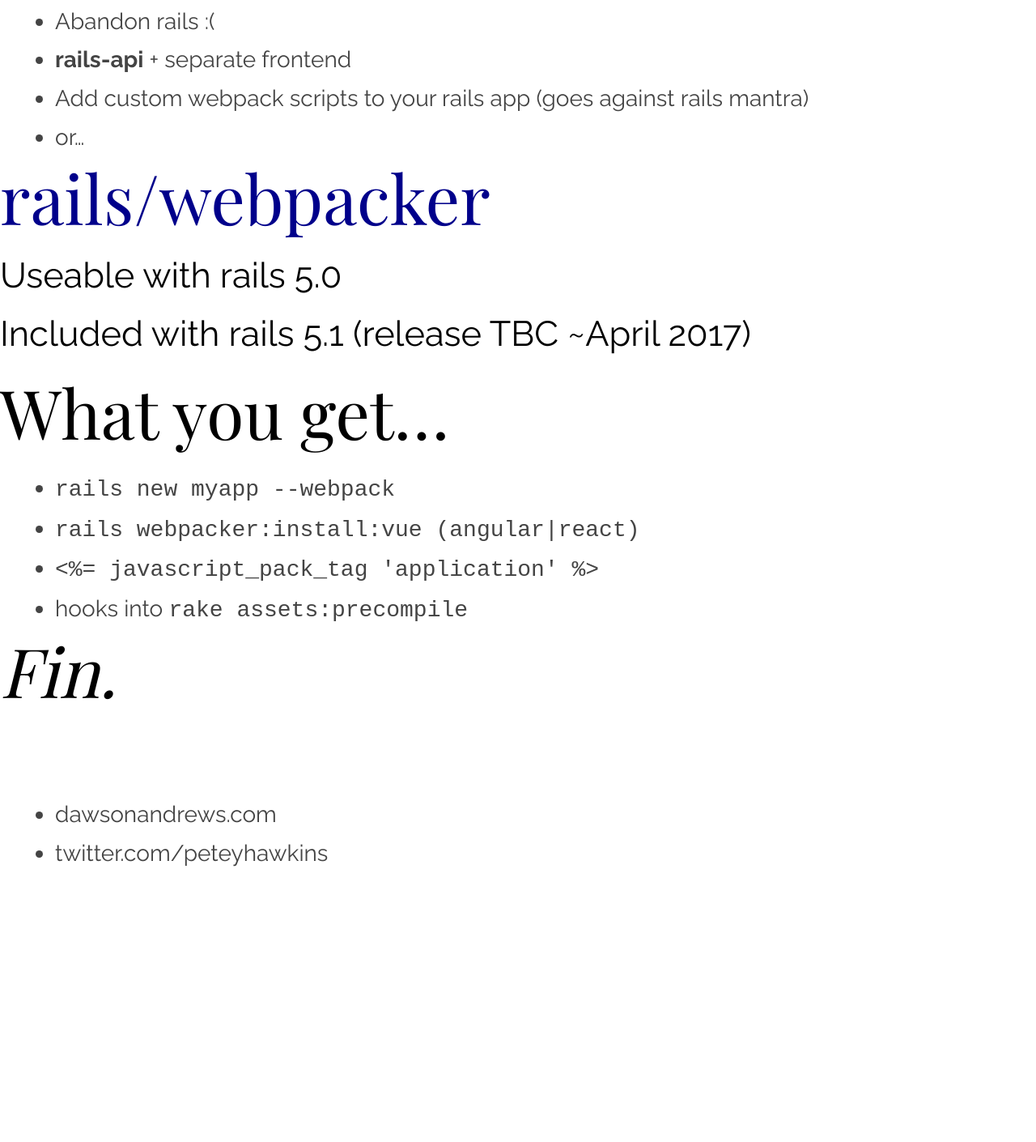
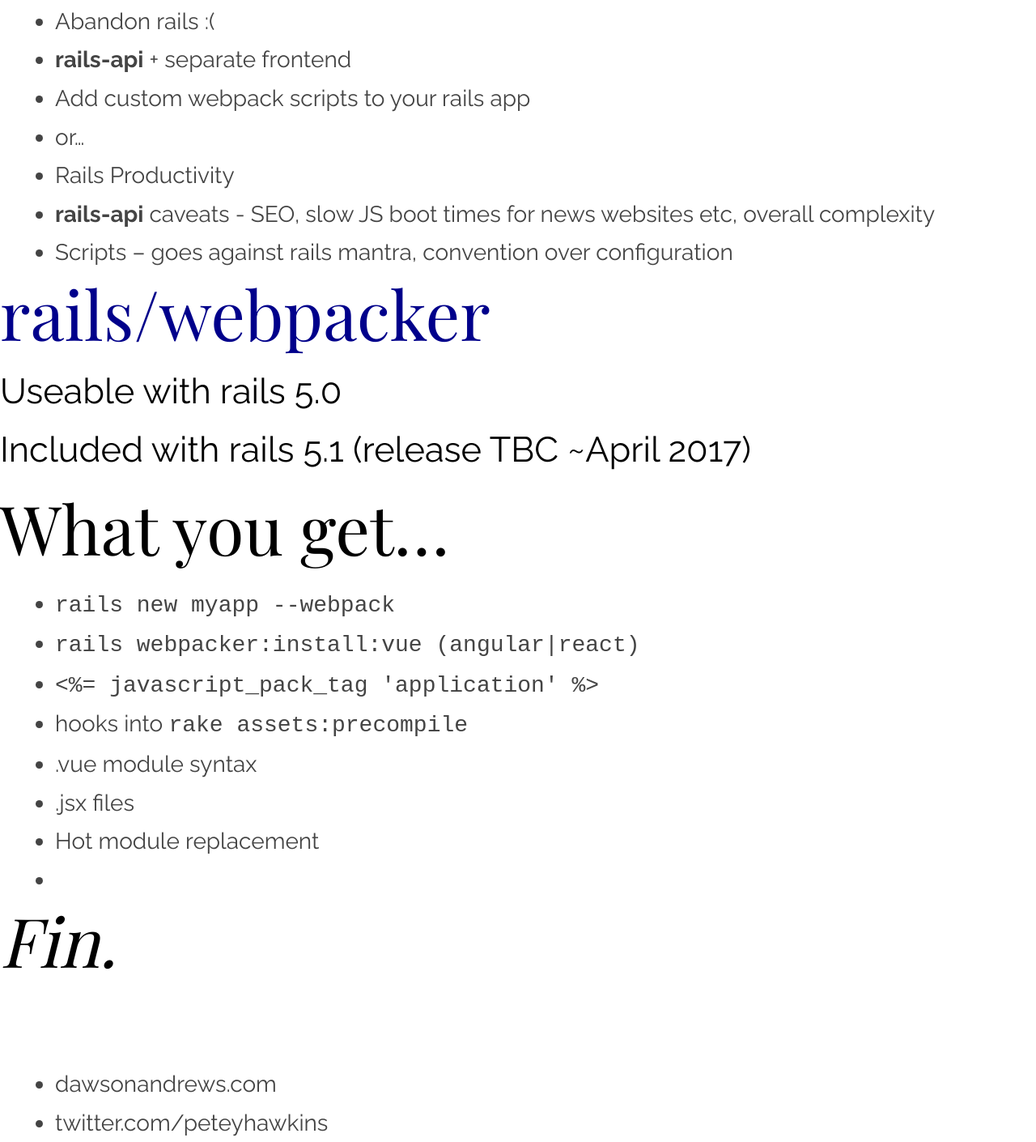
Before and after one commit to phawk/rails5-webpack, a website built with webpack: page src/index.html in a window 1280 px wide. Shown: the part 1410-2820 px from the top of the page at 81% size. Before the commit the page ends 2487 px from the top, so only its background shows below. Built offline with nearby package versions, Linux system fonts and the light colour scheme; a web font is replaced by a local one; what reveal would draw is missing.

Commit message:
Add some notes

```diff
--- a/src/index.html
+++ b/src/index.html
@@ -58,9 +58,18 @@
           <ul>
             <li class="fragment" data-fragment-index="0">Abandon rails :(</li>
             <li class="fragment" data-fragment-index="1"><strong>rails-api</strong> + separate frontend</li>
-            <li class="fragment" data-fragment-index="2">Add custom webpack scripts to your rails app (goes against rails mantra)</li>
+            <li class="fragment" data-fragment-index="2">Add custom webpack scripts to your rails app</li>
             <li class="fragment" data-fragment-index="3">or&hellip;</li>
           </ul>
+
+          <aside class="notes">
+            <ul>
+              <li>Rails Productivity</li>
+              <li><strong>rails-api</strong> caveats - SEO, slow JS boot times for news websites etc, overall complexity</li>
+              <li>Scripts – goes against rails mantra, convention over configuration</li>
+            </ul>
+
+          </aside>
         </section>
 
         <section>
@@ -82,6 +91,15 @@
         </section>
 
         <section>
+          <ul>
+            <li>.vue module syntax</li>
+            <li>.jsx files</li>
+            <li>Hot module replacement</li>
+            <li></li>
+          </ul>
+        </section>
+
+        <section>
           <h1 style="font-style: italic;">Fin.</h1>
 
           <ul class="marginTop-xl">
```
